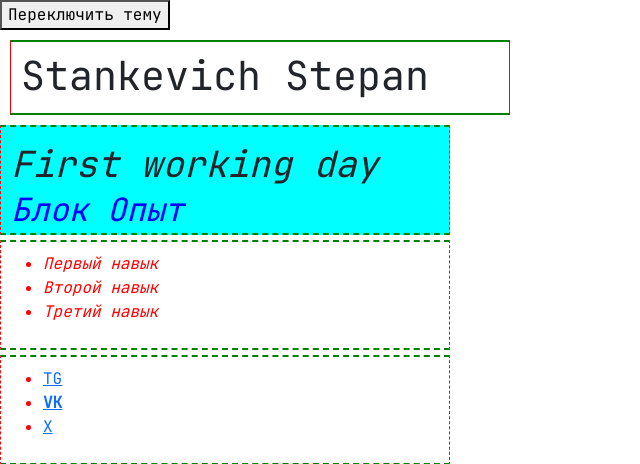
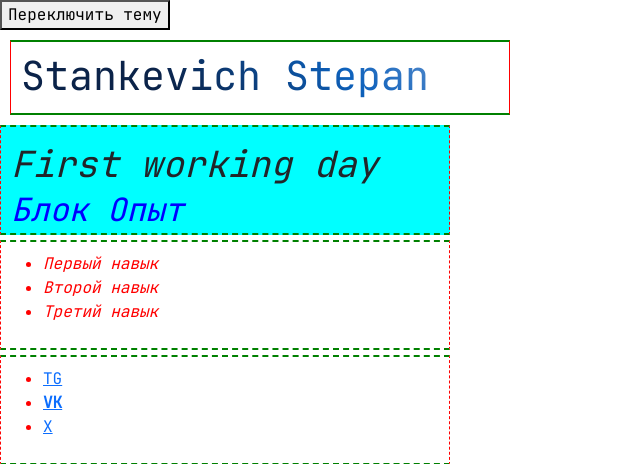
Before and after one commit to auazze/WORK, a PHP site: page /secondPractice.php in a window 1280 px wide. Shown: the part 56-520 px from the top of the page, without its empty margins (0-640 px from the left). Run offline with PHP 8.4, Linux system fonts and the light colour scheme.

Commit message:
Second working day

```diff
--- a/style.css
+++ b/style.css
@@ -130,3 +130,9 @@ li:nth-child(2 of :has(a)) {
     border-inline-end: 2px solid ghostwhite;     /*first - create*/
     border-inline-end-color: #007bff;           /*then change only color*/
 }
+
+.site-header {
+    background: linear-gradient(45deg, #0B2349 33%, #0D61BC 66%, #8AA9D6);
+    -webkit-background-clip: text;
+    -webkit-text-fill-color: transparent;
+}
```
